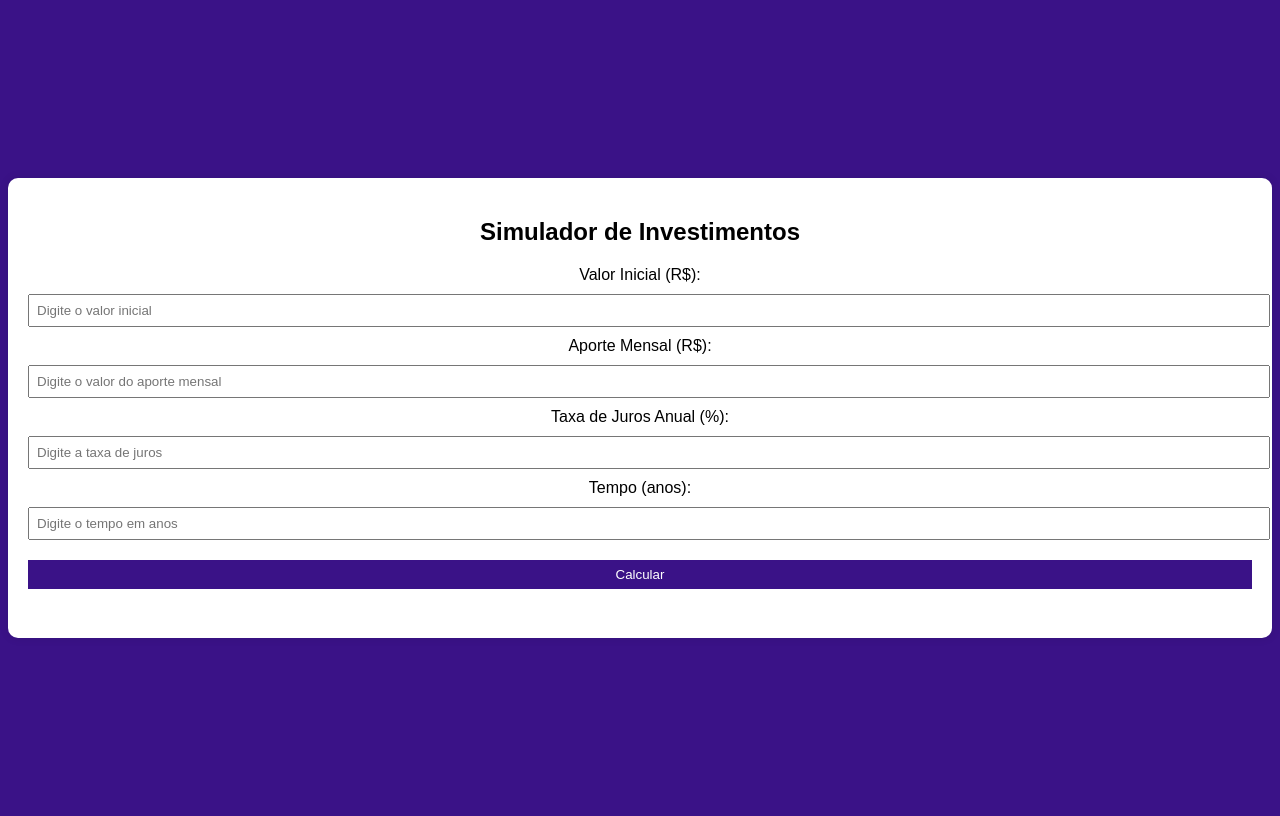
After one commit to RodrigoPimentelLima/projeto-fmu, a PHP site: page /index2.html in a window 1280 px wide. The commit adds this page. Run offline with PHP 8.4, Linux system fonts and the light colour scheme.

Commit message:
adição de arquivos

```diff
--- /dev/null
+++ b/css/style2.css
@@ -0,0 +1,30 @@
+body {
+    font-family: Arial, sans-serif;
+    display: flex;
+    justify-content: center;
+    align-items: center;
+    height: 100vh;
+    background-color: #3a1287;
+}
+.container {
+    background: white;
+    padding: 20px;
+    border-radius: 10px;
+    box-shadow: 0 0 10px rgba(0, 0, 0, 0.1);
+    text-align: center;
+
+}
+input, button {
+    margin: 10px 0;
+    padding: 7px;
+    width: 100%;
+}
+button {
+    background-color: #3a1287;
+    color: white;
+    border: none;
+    cursor: pointer;
+}
+button:hover {
+    background-color: green;
+}
--- a/index.html
+++ b/index.html
@@ -63,6 +63,7 @@
                     </label>
 
                     <button class="btn btn-second">Inscrever</button>
+                    <a href="index2.html" class="btn btn-simulacao">Simulador</a>
                 </label>
                 </form>
             </div>
@@ -113,6 +114,7 @@
 
                     <a class="password" >Esqueceu sua senha?</a>
                     <button class="btn btn-second">Login</button>
+                    <a href="index2.html" class="btn btn-simulacao">Simulador</a>
                 </label>
                 </form>
 
--- /dev/null
+++ b/index2.html
@@ -0,0 +1,53 @@
+<!DOCTYPE html>
+<html lang="pt-BR">
+<head>
+    <meta charset="UTF-8">
+    <meta name="viewport" content="width=device-width, initial-scale=1.0">
+    <title>Simulador de Investimentos</title>
+    <link rel="stylesheet" href="css/style2.css">
+</head>
+<body>
+    <div class="container">
+        <h2>Simulador de Investimentos</h2>
+        <label for="valor">Valor Inicial (R$):</label>
+        <input type="number" id="valor" placeholder="Digite o valor inicial">
+
+        <label for="aporte">Aporte Mensal (R$):</label>
+        <input type="number" id="aporte" placeholder="Digite o valor do aporte mensal">
+
+        <label for="juros">Taxa de Juros Anual (%):</label>
+        <input type="number" id="juros" placeholder="Digite a taxa de juros">
+
+        <label for="tempo">Tempo (anos):</label>
+        <input type="number" id="tempo" placeholder="Digite o tempo em anos">
+
+        <button onclick="calcularInvestimento()">Calcular</button>
+
+        <h3 id="resultado"></h3>
+    </div>
+
+    <script>
+        function calcularInvestimento() {
+            let valor = parseFloat(document.getElementById('valor').value);
+            let aporte = parseFloat(document.getElementById('aporte').value);
+            let juros = parseFloat(document.getElementById('juros').value) / 100;
+            let tempo = parseInt(document.getElementById('tempo').value);
+
+            if (isNaN(valor) || isNaN(aporte) || isNaN(juros) || isNaN(tempo)) {
+                document.getElementById('resultado').innerText = "Preencha todos os campos corretamente!";
+                return;
+            }
+
+            let montante = valor;
+            let meses = tempo * 12;
+            let jurosMensal = Math.pow(1 + juros, 1/12) - 1;
+
+            for (let i = 0; i < meses; i++) {
+                montante = montante * (1 + jurosMensal) + aporte;
+            }
+
+            document.getElementById('resultado').innerText = `Montante Final: R$ ${montante.toFixed(2)}`;
+        }
+    </script>
+</body>
+</html>
```
Also changed, not shown: css/style.css (+90 -85 lines).
